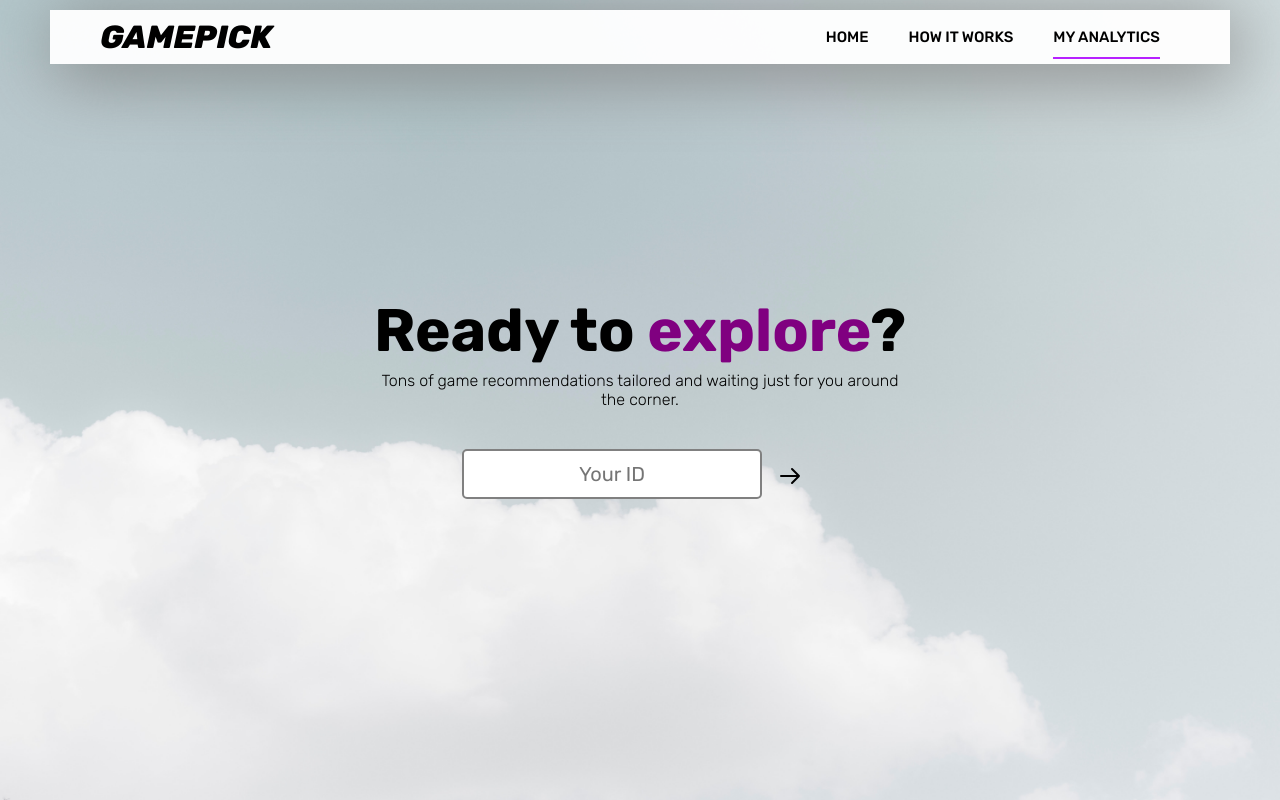
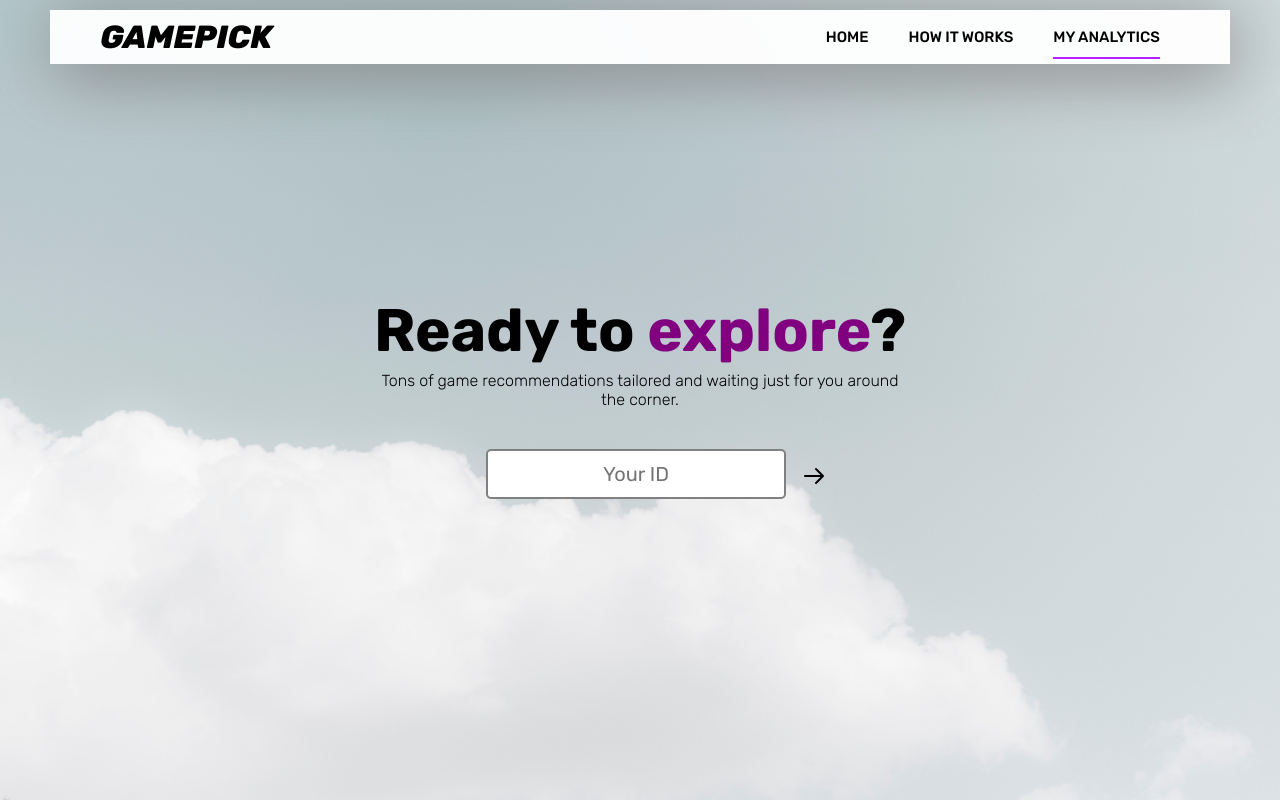
Before and after one commit to dejvokep/web-app-hk2022, a Next.js app: page /analytics in a window 1280 px wide. Built offline with nearby package versions, Linux system fonts and the light colour scheme.

Commit message:
Moved the input bar to the middle.

```diff
--- a/styles/UserSelectPage.module.css
+++ b/styles/UserSelectPage.module.css
@@ -35,6 +35,7 @@
     height: 50px;
     width: 300px;
     font-size: 20px;
+    margin-left: 48px;
 
     font-family: Rubik, -apple-system, BlinkMacSystemFont, Segoe UI, Roboto, Oxygen, Ubuntu, Cantarell, Fira Sans, Droid Sans, Helvetica Neue, sans-serif;
     text-align: center;
```
